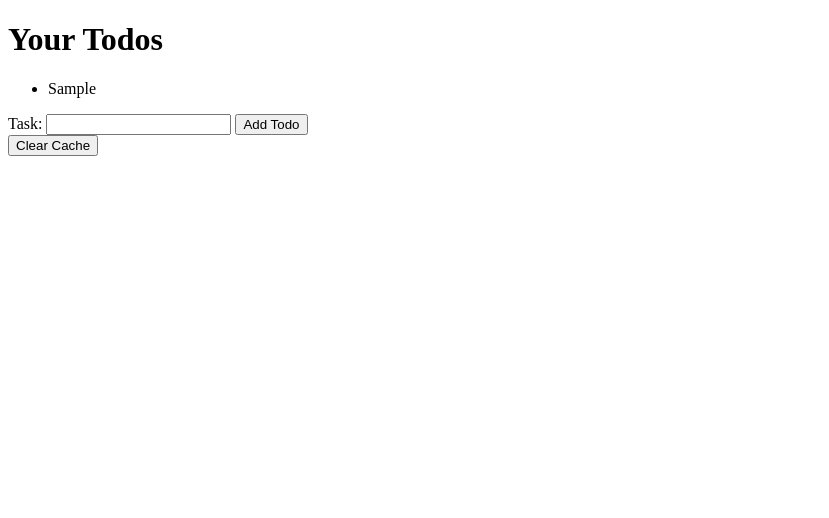
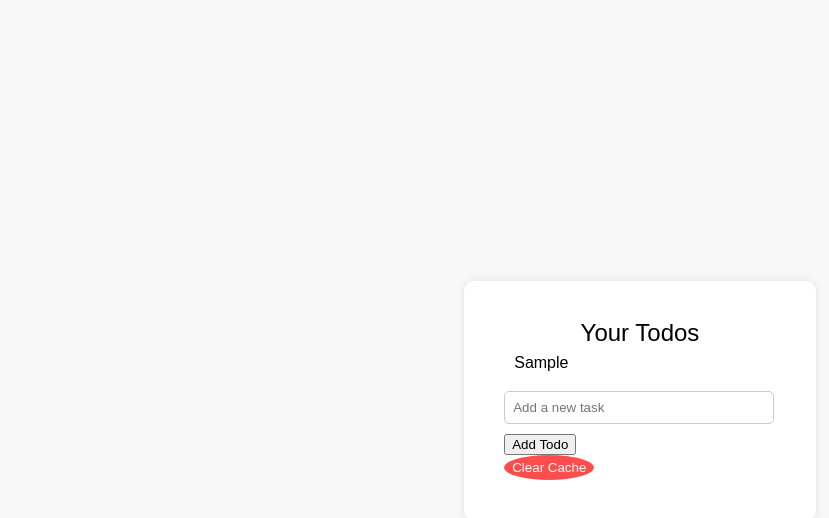
Before and after one commit to patj123/To-Do_List, a plain HTML site: page index.html in a window 1280 px wide. Both pictures are taken after typing "Sample" into the empty fields and a click on the input "Add Todo". Shown: the whole page, without its empty margins (0-829 px from the left). Drawn offline with Linux system fonts and the light colour scheme.

Commit message:
Updated CSS and HTML with assisance using ai

```diff
--- a/index.html
+++ b/index.html
@@ -4,19 +4,21 @@
 <html lang="en">
 <head>
     <meta charset="UTF-8">
-    <title>Document</title>
+    <title>To-Do List</title>
+    <link rel="stylesheet" href="reset.css">
+    <link rel="stylesheet" href="style.css">
 </head>
 <body>
+    <div class="container">
         <h1>Your Todos</h1>
         <ul id="todoList">
         </ul>
         <form action="#" id="newTodoForm">
-        <label for="task">Task: </label>
-        <input type="text" name="task" id="task" autofocus>
+            <input type="text" name="task" id="task" placeholder="Add a new task" required>
             <input type="submit" value="Add Todo">
         </form>
-    <!-- Clear Cache Button -->
         <button id="clearCache">Clear Cache</button>
+    </div>
     <script src="to-do.js"></script>
 </body>
 </html>
--- a/reset.css
+++ b/reset.css
@@ -1,8 +1,4 @@
-/* http://meyerweb.com/eric/tools/css/reset/
-   v2.0 | 20110126
-   License: none (public domain)
-*/
-
+/* Reset CSS */
 html,
 body,
 div,
@@ -90,6 +86,8 @@ video {
     font-size: 100%;
     font: inherit;
     vertical-align: baseline;
+    box-sizing: border-box;
+    /* Include padding and border in element's total width and height */
 }
 
 /* HTML5 display-role reset for older browsers */
@@ -109,6 +107,7 @@ section {
 
 body {
     line-height: 1;
+    font-family: Arial, sans-serif;
 }
 
 ol,
--- a/style.css
+++ b/style.css
@@ -1,79 +1,82 @@
-/* CSS Credit: https: //codepen.io/THEORLAN2/pen/wGJWwv */
+/* Base styles */
+body {
+    font-family: "Arial", sans-serif;
+    background-color: #f8f8f8;
+    margin: 0;
+    padding: 0;
+    display: flex;
+    justify-content: center;
+    /* Center horizontally */
+    align-items: center;
+    /* Center vertically */
+    height: 100vh;
+    /* Full viewport height */
+}
 
-body {
-    background: #04A1BF;
-    text-align: center;
-    font-family: 'Open Sans', sans-serif;
+.container {
+    max-width: 600px;
+    /* Adjust max-width for different device sizes */
+    padding: 20px;
+    background-color: #fff;
+    border-radius: 10px;
+    box-shadow: 0px 0px 10px rgba(0, 0, 0, 0.1);
+    /* Add shadow for depth */
 }
 
 h1 {
-    color: #ffffff;
-    text-transform: uppercase;
-    font-weight: 800;
-}
-
-p {
-    font-weight: 600;
-}
-
-#submit {
-    border: none;
-    padding: 5px 15px;
-    border-radius: 5px;
-    color: #04A1BF;
-    background-color: #025F70;
-    transition: all 0.75s ease;
-    -webkit-transition: all 0.75s ease;
-    -moz-transition: all 0.75s ease;
-    -ms-transition: all 0.75s ease;
-    -o-transition: all 0.75 ease;
-    font-weight: normal;
-}
-
-#enter:hover {
-    background-color: #02798F;
-    color: #FFCD5D;
+    font-size: 24px;
+    text-align: center;
 }
 
 ul {
-    text-align: left;
-    margin-top: 20px;
+    list-style-type: none;
+    padding: 0;
 }
 
-
 li {
-    list-style: none;
-    padding: 10px 20px;
-    color: #ffffff;
-    text-transform: capitalize;
-    font-weight: 600;
-    border: 2px solid #025f70;
+    background-color: #fff;
     border-radius: 5px;
+    padding: 10px;
     margin-bottom: 10px;
-    background: #4EB9CD;
-    transition: all 0.75s ease;
-    -webkit-transition: all 0.5s ease;
-    -moz-transition: all 0.5s ease;
-    -ms-transition: all 0.5s ease;
-    -o-transition: all 0.5 ease;
+    display: flex;
+    align-items: center;
+    justify-content: space-between;
 }
 
-li:hover {
-    background: #76CFE0;
+span {
+    flex: 1;
+    text-decoration: none;
+    cursor: pointer;
 }
 
-li>button {
-    font-weight: normal;
-    background: none;
+button {
+    background-color: #ff4d4d;
+    color: #fff;
     border: none;
-    float: right;
-    color: #025f70;
-    font-weight: 800;
+    border-radius: 50%;
+    padding: 5px 8px;
+    cursor: pointer;
+    transition: background-color 0.3s ease;
 }
 
-input {
+button:hover {
+    background-color: #ff3333;
+}
+
+input[type="text"] {
+    width: calc(100% - 20px);
+    /* Adjust width to accommodate padding */
+    padding: 8px;
+    margin-bottom: 10px;
+    border: 1px solid #ccc;
     border-radius: 5px;
-    min-width: 65%;
-    padding: 5px;
-    border: none;
 }
+
+/* Responsive styles */
+@media only screen and (min-width: 600px) {
+
+    /* Tablets, desktops, and laptops */
+    .container {
+        padding: 40px;
+    }
+}
```
Lines whose indentation alone changed are shown as unchanged.
